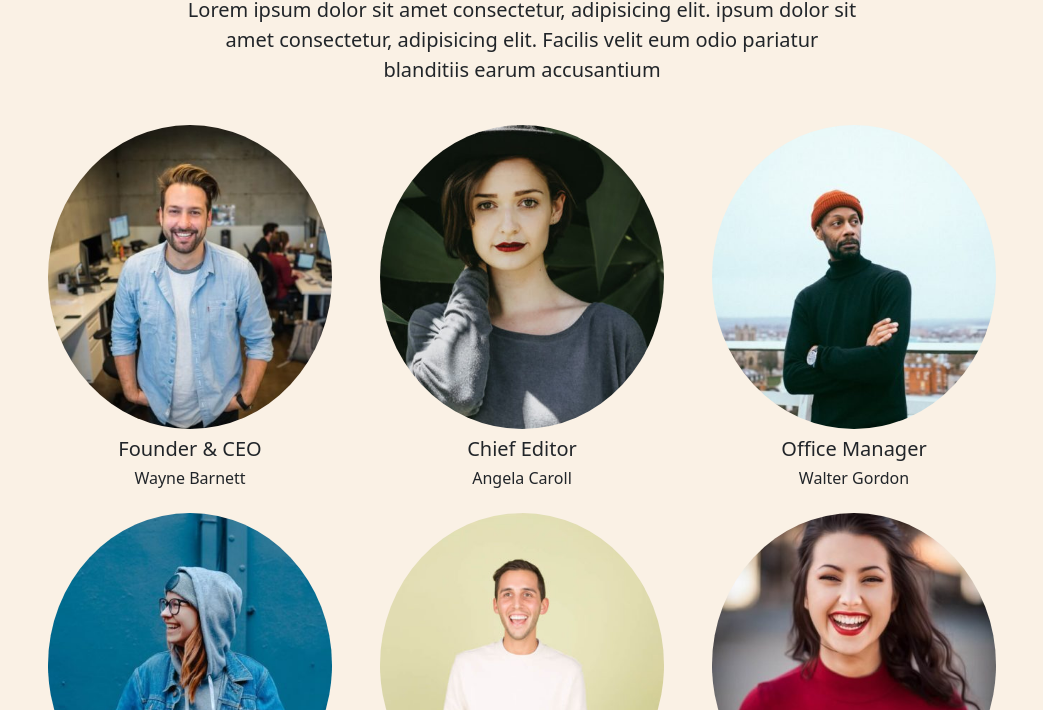
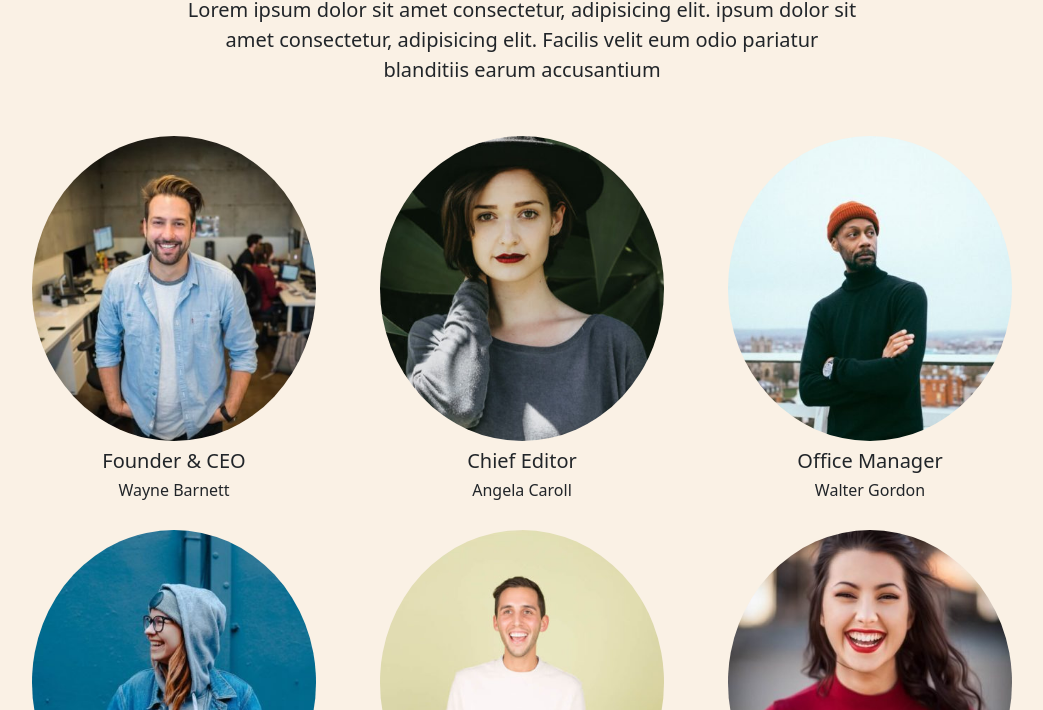
Before and after one commit to GianlucaGiovannini/js-our-team, a plain HTML site: page index.html in a window 1280 px wide. Shown: the part 90-800 px from the top of the page, without its empty margins (118-1161 px from the left). Drawn offline with nearby package versions, Linux system fonts and the light colour scheme.

Commit message:
code Review

```diff
--- a/assets/css/style.css
+++ b/assets/css/style.css
@@ -6,6 +6,10 @@
 
 body {
     background-color: rgb(250, 241, 229);
+}
+
+.col {
+    padding: 0.7rem 2rem;
 }
 
 .card {
--- a/assets/js/main.js
+++ b/assets/js/main.js
@@ -83,12 +83,12 @@ for (let i = 0; i < team.length; i++) {
         </div>
         <!-- /.top_card -->
         <div class="bottom_card d-flex flex-column align-items-center">
-            <div class="role mt-2">
+            <div class="role mt-2 text-center">
                 <h5>
                     ${teamElement.role}
                 </h5>
             </div>
-            <div class="name">
+            <div class="name text-center">
                 <h6>
                     ${teamElement.name}
                 </h6>
--- a/index.html
+++ b/index.html
@@ -31,10 +31,10 @@
         </div>
         <!-- /.container -->
 
-        <div class="users pt-4 px-5">
-            <div class="container px-5 pb-5">
+        <div class="users pt-4 px-3">
+            <div class="container pb-5">
                 <div class="wrapper px-4 pb-5 mx-4">
-                    <div class="row row-cols-1 row-cols-md-2 row-cols-lg-3 gy-3 gx-5 justify-content-between">
+                    <div class="row row-cols-1 row-cols-md-2 row-cols-lg-3 justify-content-between">
 
                     </div>
                     <!-- /.row -->
```
